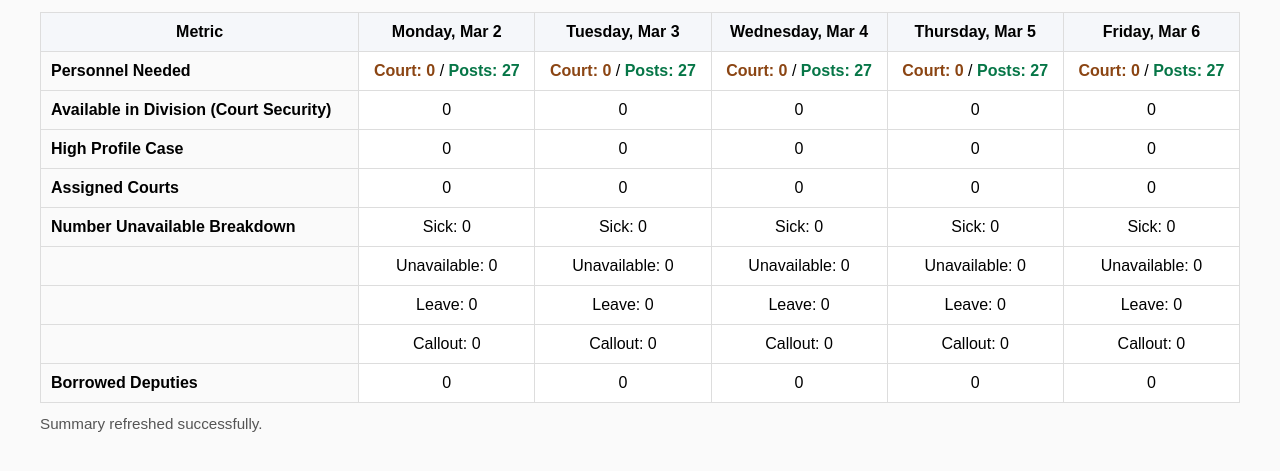
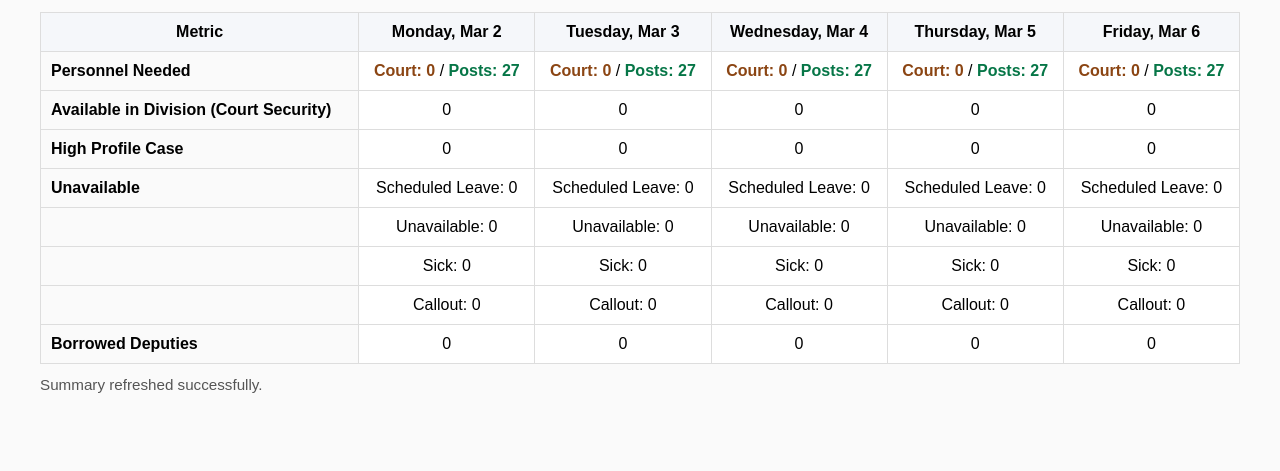
Before and after one commit to kisangseo/court-scheduling, a Flask app: page /executive-summary in a window 1280 px wide. Shown: the part 154-625 px from the top of the page. Run offline with Flask 3, Linux system fonts and the light colour scheme; data that the repository does not hold is empty.

Commit message:
Update executive summary unavailable rows and labels

```diff
--- a/templates/executive_summary.html
+++ b/templates/executive_summary.html
@@ -296,8 +296,6 @@ async function loadSummary() {
             const borrowedCount = countBorrowedDeputies(assignments, deputies);
             const neededBreakdown = getNeededBreakdownFromAssignments(assignments);
             const highProfileCaseCount = countHighProfileCases(courtroomMetaRows);
-            const assignedCourtsCount = countAssignedCourts(assignments);
-
             return {
                 label: dateObj.toLocaleDateString(undefined, { weekday: 'long', month: 'short', day: 'numeric' }),
                 needed: neededBreakdown.total,
@@ -305,7 +303,6 @@ async function loadSummary() {
                 neededPosts: neededBreakdown.posts,
                 available: availableCount,
                 highProfileCases: highProfileCaseCount,
-                assignedCourts: assignedCourtsCount,
                 unavailableBreakdown,
                 borrowed: borrowedCount
             };
@@ -324,10 +321,9 @@ function renderSummary(dayResults) {
     const neededCells = dayResults.map(day => `<td><span class="metric-brown">Court: ${day.neededCourts || 0}</span> / <span class="metric-green">Posts: ${day.neededPosts || 0}</span></td>`).join('');
     const availableCells = dayResults.map(day => `<td>${day.available}</td>`).join('');
     const highProfileCells = dayResults.map(day => `<td>${day.highProfileCases || 0}</td>`).join('');
-    const assignedCourtsCells = dayResults.map(day => `<td>${day.assignedCourts || 0}</td>`).join('');
+    const leaveCells = dayResults.map(day => `<td>Scheduled Leave: ${day.unavailableBreakdown.leave}</td>`).join('');
+    const unavailableCells = dayResults.map(day => `<td>Unavailable: ${day.unavailableBreakdown.unavailable}</td>`).join('');
     const sickCells = dayResults.map(day => `<td>Sick: ${day.unavailableBreakdown.sick}</td>`).join('');
-    const unavailableCells = dayResults.map(day => `<td>Unavailable: ${day.unavailableBreakdown.unavailable}</td>`).join('');
-    const leaveCells = dayResults.map(day => `<td>Leave: ${day.unavailableBreakdown.leave}</td>`).join('');
     const calloutCells = dayResults.map(day => `<td>Callout: ${day.unavailableBreakdown.callout}</td>`).join('');
     const borrowedCells = dayResults.map(day => `<td>${day.borrowed}</td>`).join('');
 
@@ -353,12 +349,8 @@ function renderSummary(dayResults) {
                     ${highProfileCells}
                 </tr>
                 <tr>
-                    <td class="metric-label">Assigned Courts</td>
-                    ${assignedCourtsCells}
-                </tr>
-                <tr>
-                    <td class="metric-label">Number Unavailable Breakdown</td>
-                    ${sickCells}
+                    <td class="metric-label">Unavailable</td>
+                    ${leaveCells}
                 </tr>
                 <tr>
                     <td class="metric-label">&nbsp;</td>
@@ -366,7 +358,7 @@ function renderSummary(dayResults) {
                 </tr>
                 <tr>
                     <td class="metric-label">&nbsp;</td>
-                    ${leaveCells}
+                    ${sickCells}
                 </tr>
                 <tr>
                     <td class="metric-label">&nbsp;</td>
```
